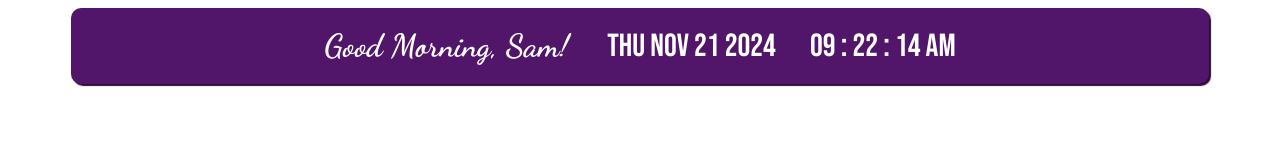
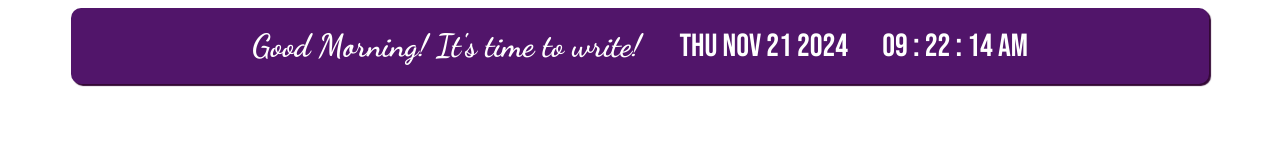
Before and after one commit to NeverUsedGithubB4/NotionGreeting, a plain HTML site: page index.html in a window 1280 px wide. Drawn offline with Linux system fonts and the light colour scheme.

Commit message:
Update index.html

```diff
--- a/index.html
+++ b/index.html
@@ -128,7 +128,7 @@ else{
 }
 hrs = today.getHours();
 if (hrs < 12)
-        greet = 'Good Morning, Sam!  ';
+        greet = 'Good Morning! It\'s time to write!  ';
     else if (hrs >= 12 && hrs <= 17)
         greet = 'Good Afternoon, Sam! ';
     else if (hrs >= 17 && hrs <= 24)
```
